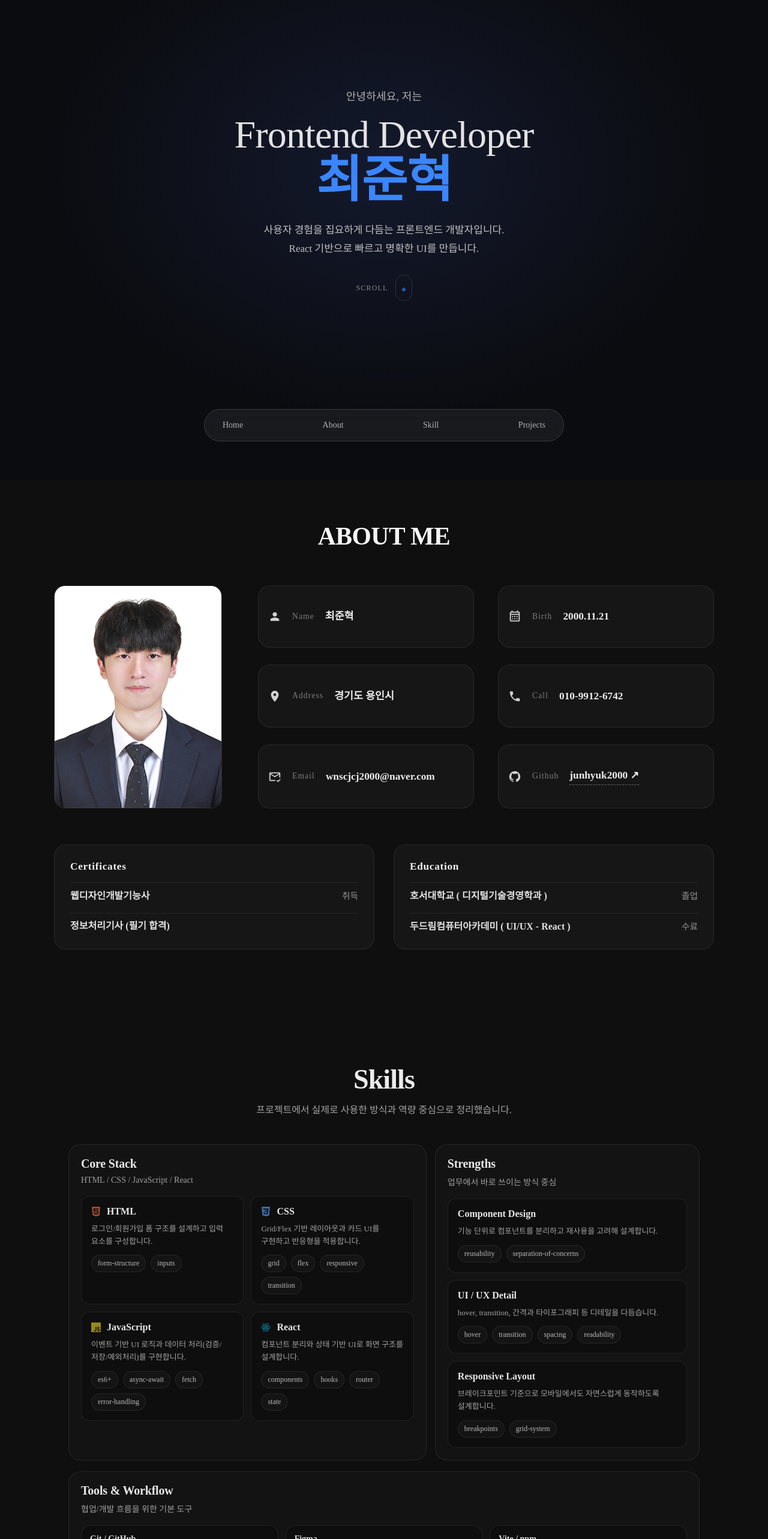
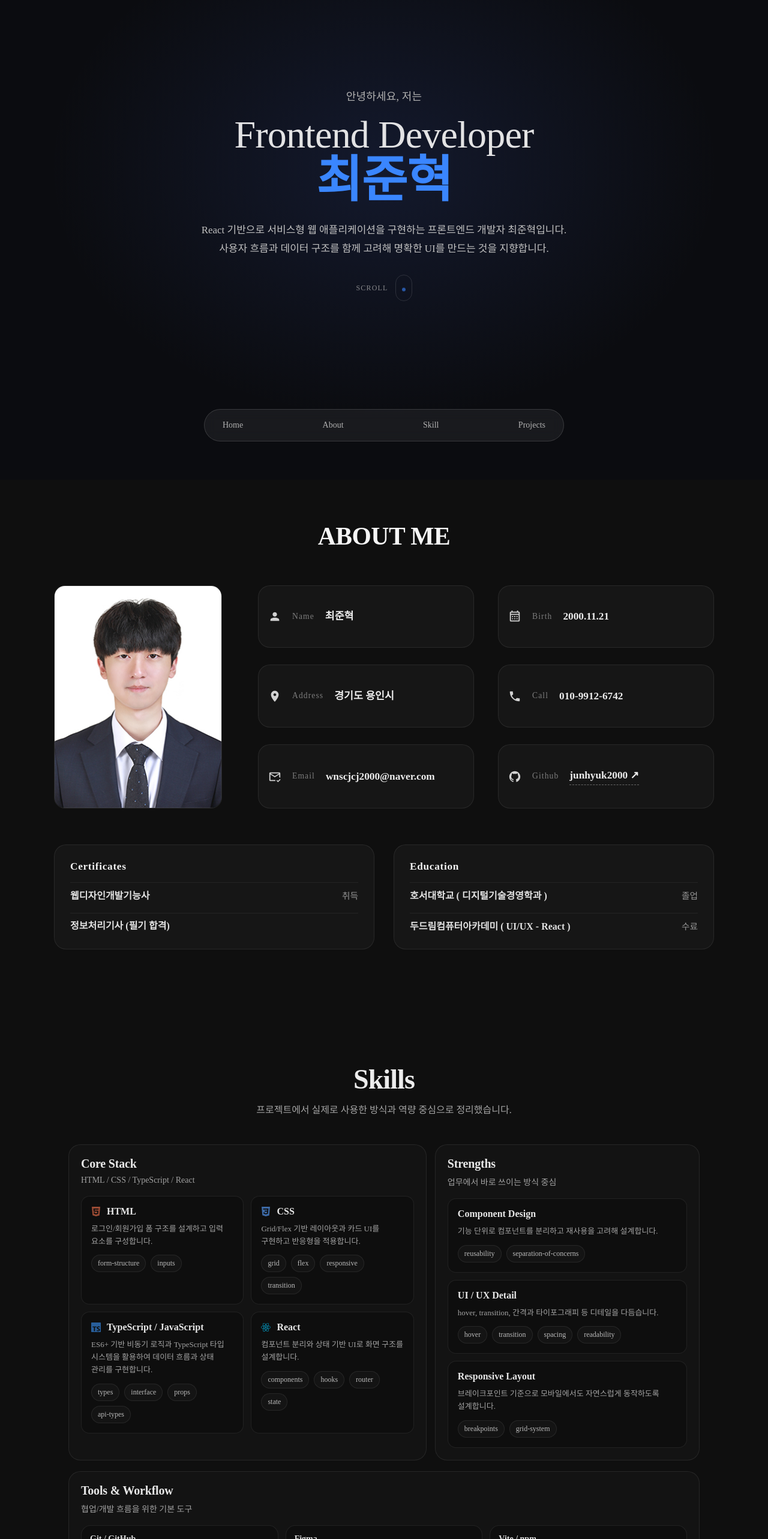
Before and after one commit to junhyuk2000/portfolio, a React (Vite) app: page / in a window 1280 px wide. Shown: the top 2566 px of the page at 60% size. Built offline with nearby package versions, Linux system fonts and the light colour scheme; a web font is replaced by a local one.

Commit message:
feat: add TypeScript to portfolio stack

```diff
--- a/src/data/projectsData.js
+++ b/src/data/projectsData.js
@@ -66,15 +66,15 @@ export const projects = [
     img:"/images/thumb/project_study-dashboard_thumb.jpg",
     alt:"Study Dashboard 썸네일",
     detail_img:"/images/detail/study-dashboard_detail.jpg",
-    skill:["Supabase","css","Javascript","React"],
-    summary: "React와 Supabase를 활용해 사용자별 학습 데이터를 관리하고 주간 학습 시간을 시각화한 대시보드입니다.",
+    skill:["React","TypeScript","Supabase","css"],
+    summary: "React와 Supabase를 활용해 사용자별 학습 일정과 공부 시간을 관리하는 스터디 대시보드 웹 애플리케이션입니다. 사용자 인증 기반으로 학습 데이터를 분리하고 완료된 학습 시간을 주간 단위 그래프로 시각화했습니다.",
     bullets: [
-      "Supabase Auth + DB 연동으로 사용자별 CRUD 구현",
-      "user_id 기준 데이터 분리 및 created_at 정렬 처리",
-      "자정 기준 날짜 비교로 ‘오늘 할 일’ 상태 분기 처리",
-      "Recharts 기반 주간 학습 시간 시각화"
+      "Supabase Auth 기반 사용자 인증 및 사용자별 데이터 CRUD 구현",
+      "user_id 기준 학습 데이터 분리 및 created_at 정렬 처리",
+      "자정 기준 날짜 비교 로직으로 ‘오늘 할 일’ 상태 분기 처리",
+      "Recharts를 활용한 주간 학습 시간 시각화",
+      "기존 React(JavaScript) 프로젝트를 TypeScript로 마이그레이션하여 props, 상태, API 데이터 타입을 명확히 정의"
     ],
-    core: [],
     links:{
       github: "https://github.com/junhyuk2000/study_dashboard",
       live: "https://study-dashboard-junhyuk.netlify.app/login"
--- a/src/data/skills.js
+++ b/src/data/skills.js
@@ -1,4 +1,4 @@
-import { SiHtml5, SiCss3, SiJavascript, SiReact} from "react-icons/si";
+import { SiHtml5, SiCss3, SiTypescript, SiReact} from "react-icons/si";
 
 export const CORE_SKILLS = [
   {
@@ -16,11 +16,11 @@ export const CORE_SKILLS = [
     colorKey: "css"
   },
   {
-    title: "JavaScript",
-    icon: SiJavascript,
-    desc: "이벤트 기반 UI 로직과 데이터 처리(검증/저장/예외처리)를 구현합니다.",
-    tags: ["es6+", "async-await", "fetch", "error-handling"],
-    colorKey: "js"
+    title: "TypeScript / JavaScript",
+    icon: SiTypescript,
+    desc: "ES6+ 기반 비동기 로직과 TypeScript 타입 시스템을 활용하여 데이터 흐름과 상태 관리를 구현합니다.",
+    tags: ["types", "interface", "props", "api-types"],
+    colorKey: "ts"
   },
   {
     title: "React",
--- a/src/sections/Hero.jsx
+++ b/src/sections/Hero.jsx
@@ -53,9 +53,11 @@ export default function Hero() {
         </h1>
 
         <p className="hero-desc">
-          사용자 경험을 집요하게 다듬는 프론트엔드 개발자입니다.
+          React 기반으로 서비스형 웹 애플리케이션을 구현하는
+          프론트엔드 개발자 최준혁입니다.
           <br />
-          React 기반으로 빠르고 명확한 UI를 만듭니다.
+          사용자 흐름과 데이터 구조를 함께 고려해
+          명확한 UI를 만드는 것을 지향합니다.
         </p>
 
         <div className="hero-scroll" aria-label="Scroll down">
--- a/src/sections/Skill.jsx
+++ b/src/sections/Skill.jsx
@@ -1,5 +1,6 @@
 import "../styles/sections/Skill.css"
 import { CORE_SKILLS, STRENGTHS, TOOLS } from "../data/skills"
+
 function SkillCard({ title, desc, tags, icon: Icon, colorKey }) {
   return (
     <article className="skill-card">
@@ -35,7 +36,7 @@ export default function Skill() {
         <div className="skill-top-grid">
           <article className="skill-panel">
             <h3 className="skill-panel-title">Core Stack</h3>
-            <p className="skill-panel-desc">HTML / CSS / JavaScript / React</p>
+            <p className="skill-panel-desc">HTML / CSS / TypeScript / React</p>
 
             <div className="skill-core-grid">
               {CORE_SKILLS.map((s) => (
--- a/src/styles/components/Modal.css
+++ b/src/styles/components/Modal.css
@@ -140,7 +140,7 @@
 
 .pm-text {
   font-size: 14px;
-  line-height: 1.45;
+  line-height: 1.5;
   color: var(--text);
   opacity: 0.92;
 
--- a/src/styles/sections/Skill.css
+++ b/src/styles/sections/Skill.css
@@ -163,7 +163,7 @@
 }
 .skill-icon--html  { color: rgba(255, 120, 80, 0.65); }
 .skill-icon--css   { color: rgba(90, 160, 255, 0.7); }
-.skill-icon--js    { color: rgba(247, 223, 30, 0.65); }
+.skill-icon--ts    { color: rgba(49, 120, 198, 0.85); }
 .skill-icon--react { color: rgba(0, 200, 255, 0.75); }
 
 
```
